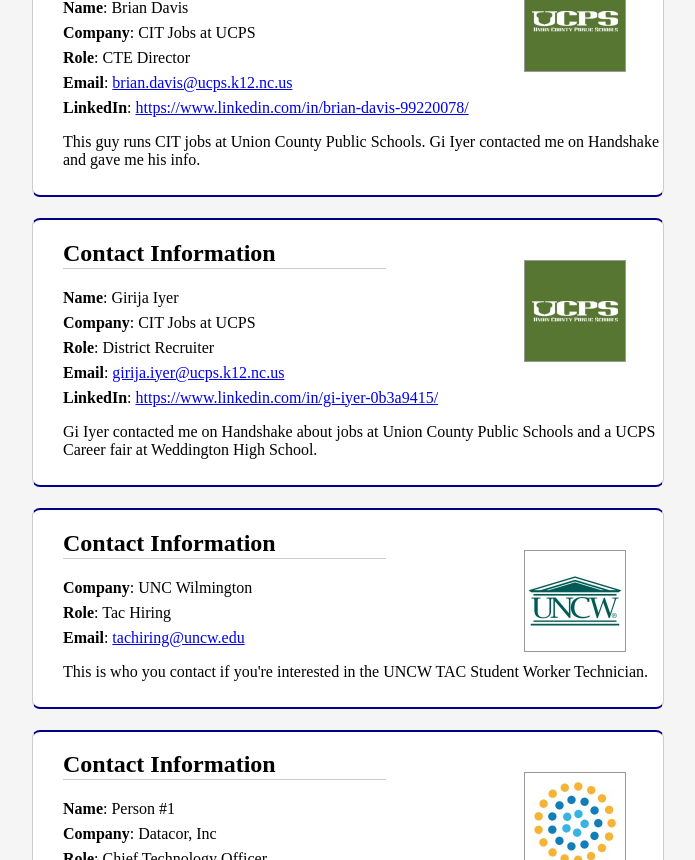
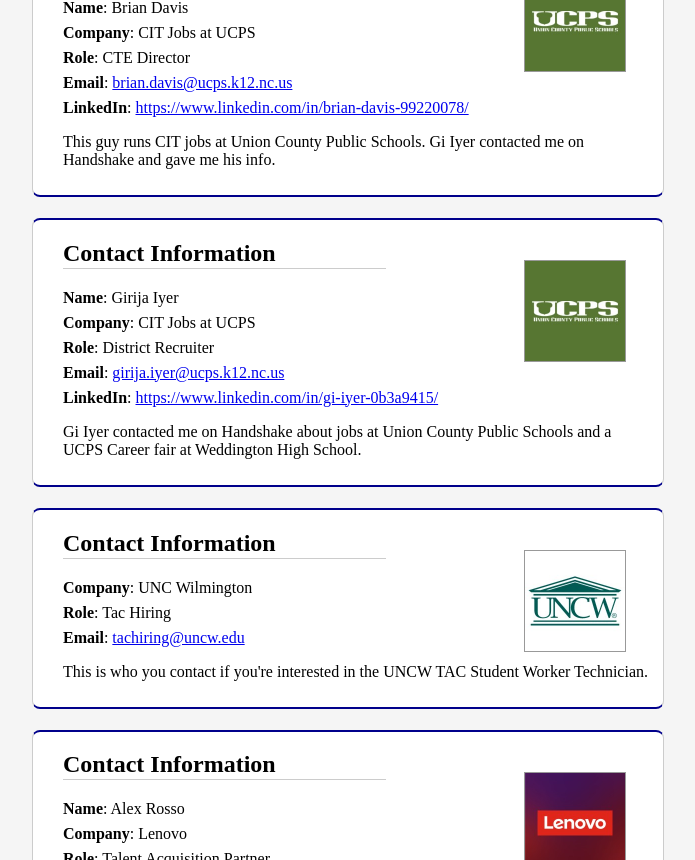
Before and after one commit to MichaelT-178/ForGuy, a Vue app: page /linkedin/Contacts in a window 1280 px wide. Shown: the part 1940-2800 px from the top of the page, without its empty margins (292-987 px from the left). Built offline with nearby package versions, Linux system fonts and the light colour scheme.

Commit message:
Made changes to contact card

```diff
--- a/src/components/ContactCard.vue
+++ b/src/components/ContactCard.vue
@@ -64,6 +64,10 @@ const imagePath = ref(new URL(`../assets/Companies/${props.contact.Image}`, impo
   font-weight: 560;
 }
 
+.contact-card p {
+  padding: 0px 15px 0px 0px;
+}
+
 .contact-card {
   padding: 0px 0px 10px 30px; /* Top, right, bottom, left */
   border: 1px solid #ccc;
--- a/src/data/LinkedIn/Contacts.json
+++ b/src/data/LinkedIn/Contacts.json
@@ -80,6 +80,15 @@
             "Image": "UNCW.jpg"
         },
         {
+            "Name": "Alex Rosso",
+            "Company": "Lenovo",
+            "Role": "Talent Acquisition Partner",
+            "Email": "arosso@lenovo.com",
+            "LinkedIn": "https://www.linkedin.com/in/alexrosso21/",
+            "Details": "This was my recruiter when I was interviewing with Lenovo.",
+            "Image": "lenovo.jpg"
+        },
+        {
             "Name": "Person #1",
             "Company": "Datacor, Inc",
             "Role": "Chief Technology Officer",
@@ -98,6 +107,15 @@
             "Image": "USAA.jpg"
         },
         {
+            "Name": "Person #3",
+            "Company": "Lenovo",
+            "Role": "Senior Manager XaaS Development and IT",
+            "Email": "",
+            "LinkedIn": "HMU if you're interested.",
+            "Details": "I personally know a hiring manager at Lenovo. He might be able to write you a letter or recommendation/talk to you about jobs. Note that unfortunately his word might not mean that much.",
+            "Image": "lenovo.jpg"
+        },
+        {
             "Name": "Multiple People",
             "Company": "IBM",
             "Role": "Various Roles",
@@ -105,6 +123,24 @@
             "LinkedIn": "HMU if interested",
             "Details": "I know various connections at IBM, hmu if interested.",
             "Image": "IBM.jpg"
+        },
+        {
+            "Name": "",
+            "Company": "Bank of America",
+            "Role": "",
+            "Email": "bofajobas@bofa.com",
+            "LinkedIn": "https://www.linkedin.com/company/bank-of-america/",
+            "Details": "In their job postings on LinkedIn they say you can send them the job title and requisition of the role you're interested in using this email.",
+            "Image": "BOFA.jpg"
+        },
+        {
+            "Name": "",
+            "Company": "Bank of America",
+            "Role": "",
+            "Email": "bofajobas@bofa.com",
+            "LinkedIn": "https://www.linkedin.com/company/bank-of-america/",
+            "Details": "In their job postings on LinkedIn they say you can send them the job title and requisition of the role you're interested in using this email.",
+            "Image": "BOFA.jpg"
         },
         {
             "Name": "Thomas LaRocco",
--- a/src/data/jobs/WhereToApply.json
+++ b/src/data/jobs/WhereToApply.json
@@ -117,6 +117,22 @@
             "LinkedIn": "https://www.linkedin.com/company/fidelity-investments/jobs/",
             "Contact": "Me. Use the (contact form)[/ContactMe] to express interest.",
             "Tips": "Apply here for full-time jobs after you gain some experience through your internships.",
+            "Pay": ""
+        },
+        {
+            "Name": "Lenovo",
+            "Location": "Morrisville, North Carolina (RTP)",
+            "LinkedIn": "https://www.linkedin.com/company/lenovo/jobs/",
+            "Contact": "arosso@lenovo.com (Alex Rosso)",
+            "Tips": "I'm kind of friends with a hiring manager at Lenovo, which could be another contact. He might be able to write you a letter of recommendation. While that might help you slightly if you get an interview, I seriously wouldn't rely on that. I'll contact him if you want.",
+            "Pay": ""
+        },
+        {
+            "Name": "Bank of America",
+            "Location": "Charlotte, North Carolina",
+            "LinkedIn": "https://www.linkedin.com/company/bank-of-america/jobs/",
+            "Contact": "bofajobas@bofa.com",
+            "Tips": "I think the name of the SWE internship is \"Global Technology Analyst\" or \"Technology Analyst\". You can send your resume, job title and requisition to the email above.",
             "Pay": ""
         },
         {
@@ -1301,28 +1317,12 @@
             "Pay": ""
         },
         {
-            "Name": "Lenovo",
-            "Location": "Morrisville, North Carolina (RTP)",
-            "LinkedIn": "https://www.linkedin.com/company/lenovo/jobs/",
-            "Contact": "Alex Rosso via Linkedin",
-            "Tips": "I'm kind of friends with a hiring manager at Lenovo. He might be able to write you a letter of recommendation. While that might help you slightly if you get an interview, I seriously wouldn't rely on that. I'll contact him if you want.",
-            "Pay": ""
-        },
-        {
             "Name": "IBM",
             "Location": "Durham, North Carolina (RTP) or New York City Or Atlanta, Georgia",
             "LinkedIn": "https://www.linkedin.com/company/ibm/jobs/",
             "Contact": "",
             "Tips": "",
             "Pay": "Very good"
-        },
-        {
-            "Name": "Bank Of America",
-            "Location": "Charlotte, North Carolina",
-            "LinkedIn": "https://www.linkedin.com/company/bank-of-america/jobs/",
-            "Contact": "",
-            "Tips": "I think the name of the SWE internship is \"Global Technology Analyst\" or \"Technology Analyst\"",
-            "Pay": ""
         }
     ]
 }
```
Also changed, not shown: src/assets/Companies/BOFA.jpg (added), src/assets/Companies/lenovo.jpg (added).
